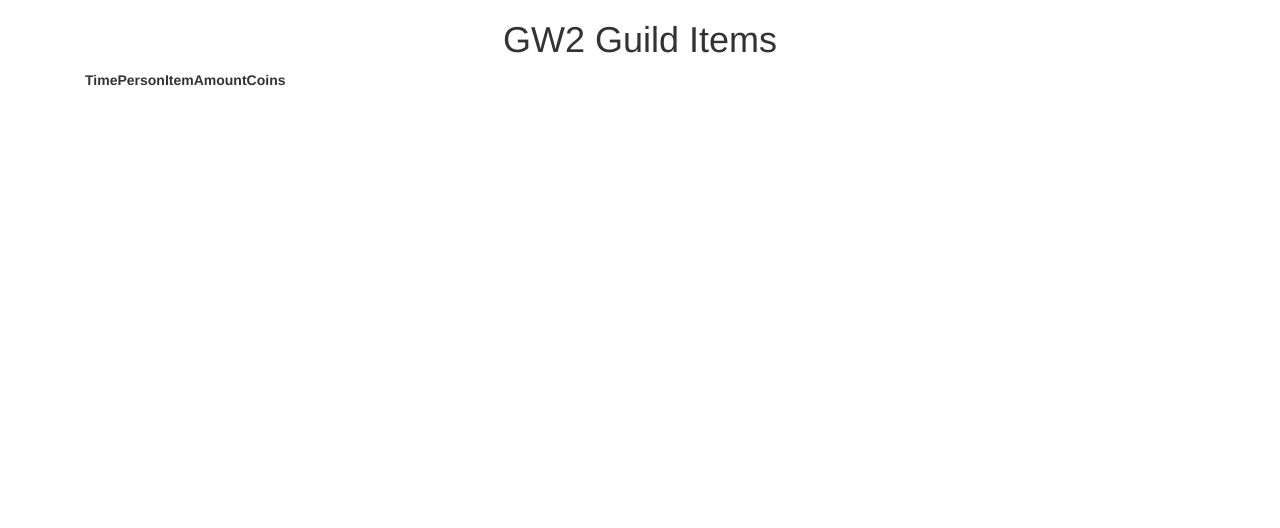
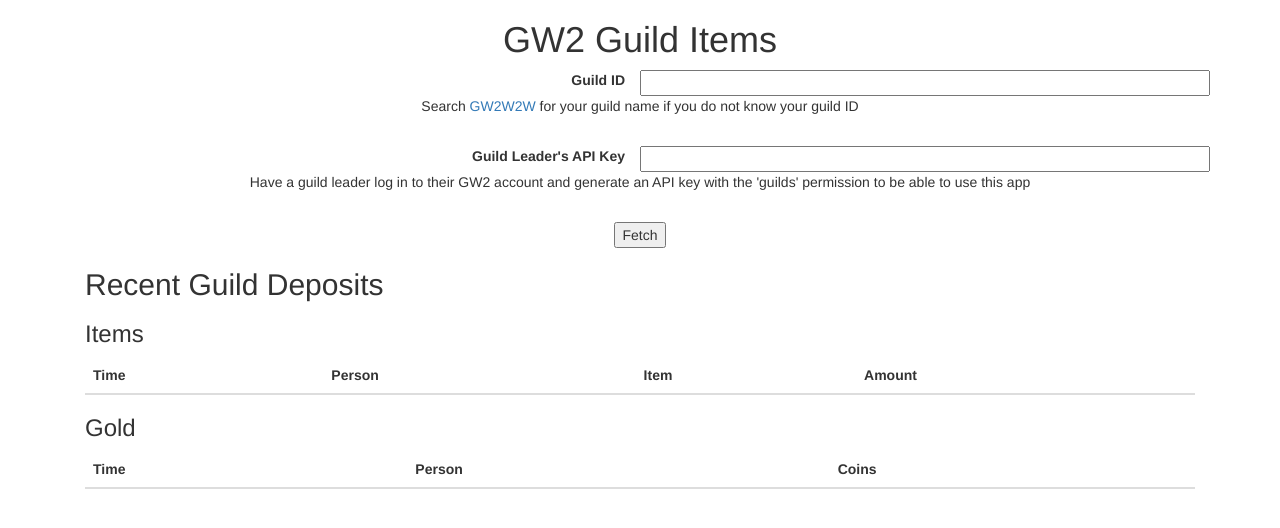
Before and after one commit to ItsASine/GW2GuildItems, a website: page index.html in a window 1280 px wide. Drawn offline with nearby package versions, Linux system fonts and the light colour scheme; no server answers.

Commit message:
Add generic functionality and Bootstrap prettiness :tada:

```diff
--- /dev/null
+++ b/css/main.css
@@ -0,0 +1,7 @@
+th, td {
+    border-bottom: 1px solid #ddd;
+}
+
+tr:nth-child(even) {
+    background-color: #f2f2f2
+}
--- a/index.html
+++ b/index.html
@@ -15,6 +15,8 @@
     <link rel='stylesheet' href='node_modules/jquery-ui-bundle/jquery-ui.min.css'>
 
     <link rel='stylesheet' href='node_modules/bootstrap/dist/css/bootstrap.min.css'>
+
+    <link rel='stylesheet' href='css/main.css'>
 </head>
 
 <body>
@@ -25,17 +27,56 @@
         </div>
     </div>
 
+    <div class='row'>
+        <div class='col-xs-12 text-center'>
+            <form>
+                <label for="id" class='col-xs-6 text-right'>Guild ID</label>
+                <input type="text" id="id" class='col-xs-6'/>
+                <br/>
+                <p>Search
+                    <a href="https://guilds.gw2w2w.com">GW2W2W</a>
+                    for your guild name if you do not know your guild ID
+                </p>
+                <br/>
+                <label for="key" class='col-xs-6 text-right'>Guild Leader's API Key</label>
+                <input type="text" id="key" class='col-xs-6'/>
+                <br/>
+                <p>
+                    Have a guild leader log in to their GW2 account and generate an API key
+                    with the 'guilds' permission
+                    to be able to use this app
+                </p>
+                <br/>
+                <input type="button" value="Fetch" onclick="getData()"/>
+            </form>
+        </div>
+    </div>
+
     <div class='col-xs-12'>
-        <table id="content">
+        <h2>Recent Guild Deposits</h2>
+        <h3>Items</h3>
+        <div class="table-div">
+            <table id="items" class="table table-responsive">
+                <thead>
+                <tr>
+                    <th>Time</th>
+                    <th>Person</th>
+                    <th>Item</th>
+                    <th>Amount</th>
+                </tr>
+                </thead>
+            </table>
+        </div>
+        <h3>Gold</h3>
+        <div class="table-div"></div>
+        <table id="coins" class="table table-responsive">
+            <thead>
             <tr>
                 <th>Time</th>
-                <th></th>
                 <th>Person</th>
-                <th>Item</th>
-                <th>Amount</th>
-                <th></th>
                 <th>Coins</th>
             </tr>
+            </thead>
         </table>
     </div>
 </div>
--- a/js/main.js
+++ b/js/main.js
@@ -1,42 +1,63 @@
-var table = document.getElementById("content");
+function getData() {
+    var itemTable = document.getElementById("items");
+    var coinTable = document.getElementById("coins");
+    var guildID = document.getElementById("id").value;
+    var guildKey = document.getElementById("key").value;
 
-$.get('https://api.guildwars2.com/v2/guild/9C3C069A-DC75-E511-925A-AC162DAE5AD5/log' +
-    '?access_token=10A44CA0-9E89-4E4B-9B25-9E0B04AA651ACE67B3A2-D5FF-4A43-BF27-3E3AD75B27AA', function (data) {
-    var rows = 0;
+    $.get('https://api.guildwars2.com/v2/guild/' + guildID + '/log' + '?access_token=' + guildKey, function (data) {
+        var itemRows = 0;
+        var coinRows = 0;
+
         for (var i = 0; i < data.length; i++) {
             if (data[i].operation == 'deposit') {
+                if (data[i].item_id != 0) {
                     (function () {
-                rows++;
-                var row = table.insertRow(rows);
+                        itemRows++;
+                        var row = itemTable.insertRow(itemRows);
 
                         var time = row.insertCell(0);
-                var white = row.insertCell(1);
-                var name = row.insertCell(2);
-                var item = row.insertCell(3);
-                var amount = row.insertCell(4);
-                var space = row.insertCell(5);
-                var money = row.insertCell(6);
+                        var name = row.insertCell(1);
+                        var item = row.insertCell(2);
+                        var amount = row.insertCell(3);
 
                         var dateTime = data[i].time;
                         var user = data[i].user;
                         var count = data[i].count;
-                var coins = data[i].coins;
-                var whitespace = '&nbsp;&nbsp;&nbsp;&nbsp;';
 
-                if (data[i].item_id != 0) {
                         $.get('https://api.guildwars2.com/v2/items/' + data[i].item_id, function (itemStuff) {
                             item.innerHTML = itemStuff.name;
-                        amount.innerHTML = count;
                         });
-                } else {
-                    money.innerHTML = coins;
-                }
 
                         time.innerHTML = dateTime;
                         name.innerHTML = user;
-                white.innerHTML = whitespace;
-                space.innerHTML = whitespace;
+                        amount.innerHTML = count;
+                    })();
+                } else {
+                    (function () {
+                        coinRows++;
+                        var row = coinTable.insertRow(coinRows);
+
+                        var time = row.insertCell(0);
+                        var name = row.insertCell(1);
+                        var money = row.insertCell(2);
+
+                        var dateTime = data[i].time;
+                        var user = data[i].user;
+                        var coins = String(data[i].coins);
+
+                        coins =
+                            (coins.slice(0, -4) ? (coins.slice(0, -4) + ' gold ') : '') +
+                            (coins.slice(-4, -3) == '0' ? '' : coins.slice(-4, -3)) +
+                            coins.slice(-3, -2) + ' silver ' +
+                            (coins.slice(-2, -1) == '0' ? '' : coins.slice(-2, -1)) +
+                            coins.slice(-1) + ' bronze';
+
+                        time.innerHTML = dateTime;
+                        name.innerHTML = user;
+                        money.innerHTML = coins;
                     })();
                 }
             }
+        }
     }, "json");
+}
```
Lines whose indentation alone changed are shown as unchanged.
